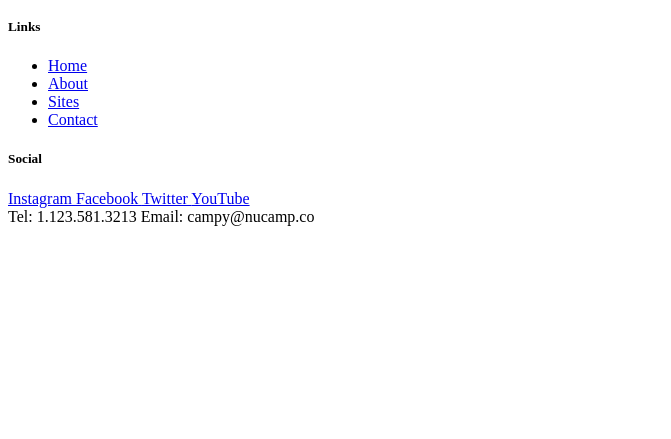
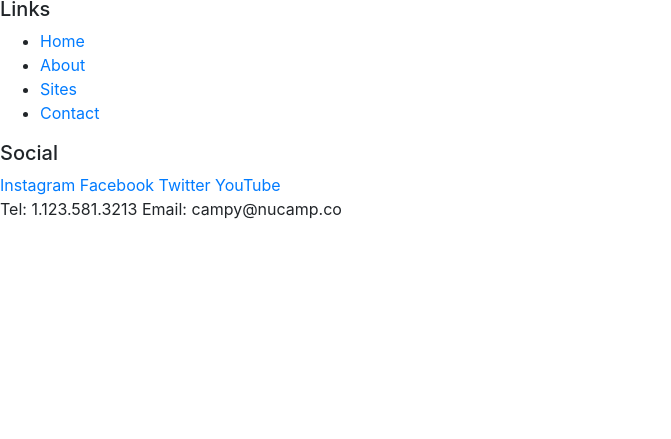
Before and after one commit to Cuckoo-Clock/nucampy, a website: page index.html in a window 1280 px wide. Shown: the part 361-800 px from the top of the page, without its empty margins (0-671 px from the left). Drawn offline with nearby package versions, Linux system fonts and the light colour scheme.

Commit message:
added bootstrap css

```diff
--- a/index.html
+++ b/index.html
@@ -3,6 +3,10 @@
 
 <head>
     <meta charset="utf-8" />
+    <meta name="viewport" content="width=device-width, initial-scale=1"/>
+
+    <!-- Bootstrap CSS -->
+    <link rel="stylesheet" href="node_modules/bootstrap/dist/css/bootstrap.min.css" />
     <title>NuCamp: A Better Way To Camp</title>
 
 </head>
```
